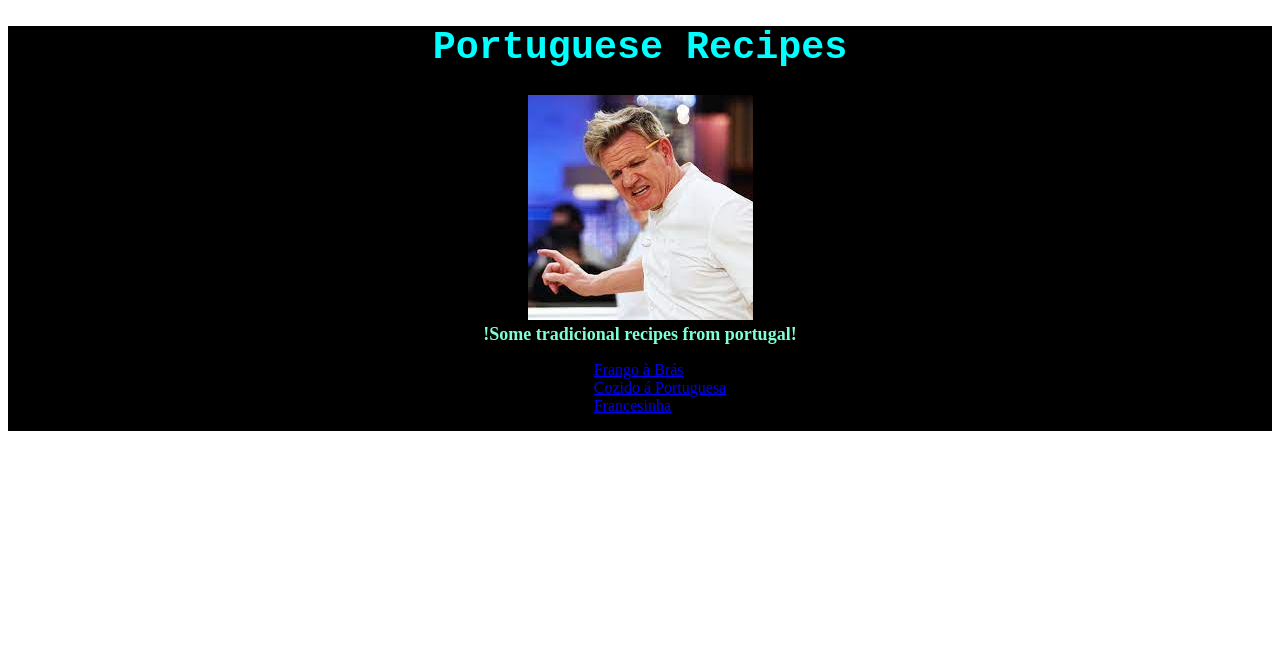
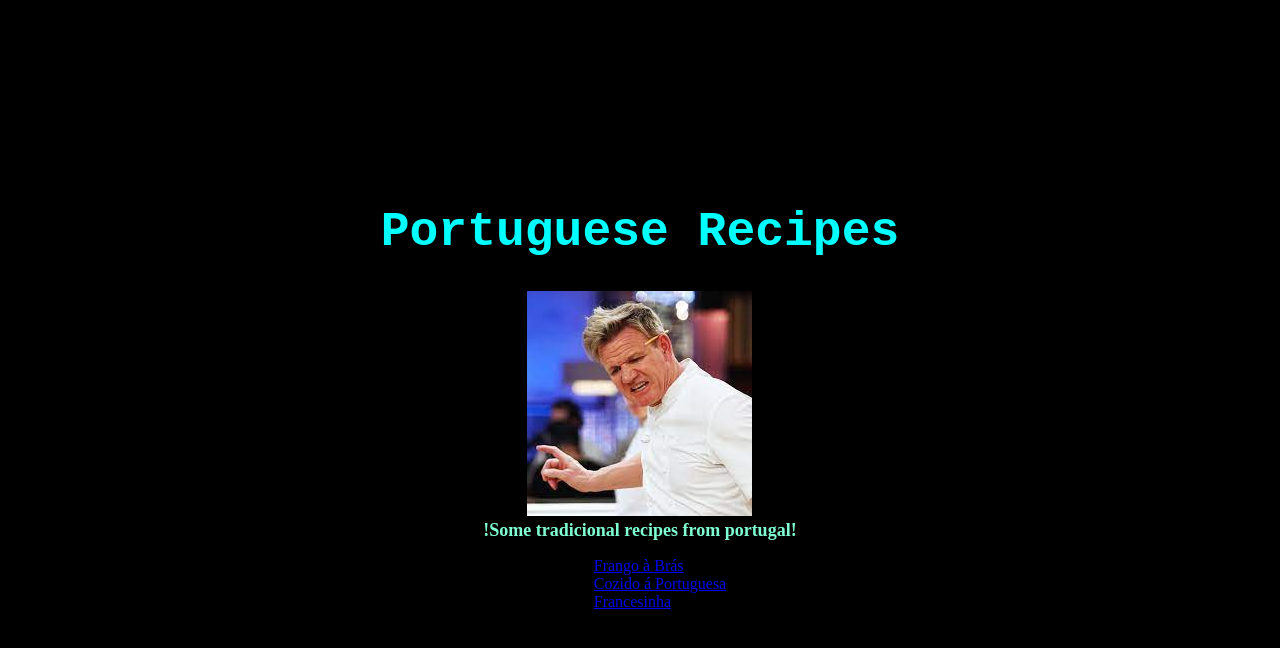
Before and after one commit to RodrigoPratas/odin-recipes, a plain HTML site: page index.html in a window 1280 px wide. Drawn offline with Linux system fonts and the light colour scheme.

Commit message:
black back and center

```diff
--- a/recipestyle.css
+++ b/recipestyle.css
@@ -1,26 +1,40 @@
-
-.tudo{
-    text-align: center;
-    background-color:black
+html,
+body {
+    height: 100%;
+    margin: 0;
+    padding: 0;
 }
 
-.titulo{
-    color: aqua;
-    font-size: larger;
-    font-family: 'Courier New', Courier, monospace;
+.tudo {
+    height: 100vh;
+    text-align: center;
+    background-color: black;
+    display: flex;
+    flex-direction: column;
+    justify-content: center;
+    align-items: center;
+    margin: 0;
+    padding: 0;
 }
 
-.texto1{
+.titulo {
+    color: aqua;
+    font-size: x-large;
+    font-family: 'Courier New', Courier, monospace;
+    align-self: flex-start;
+}
+
+.texto1 {
     font-size: larger;
     color: aquamarine;
     font-size: large;
 }
 
-.lista{
+.lista {
     text-align: center;
 }
 
-.myUl{
+.myUl {
     display: inline-block;
     text-align: left;
 }
```
